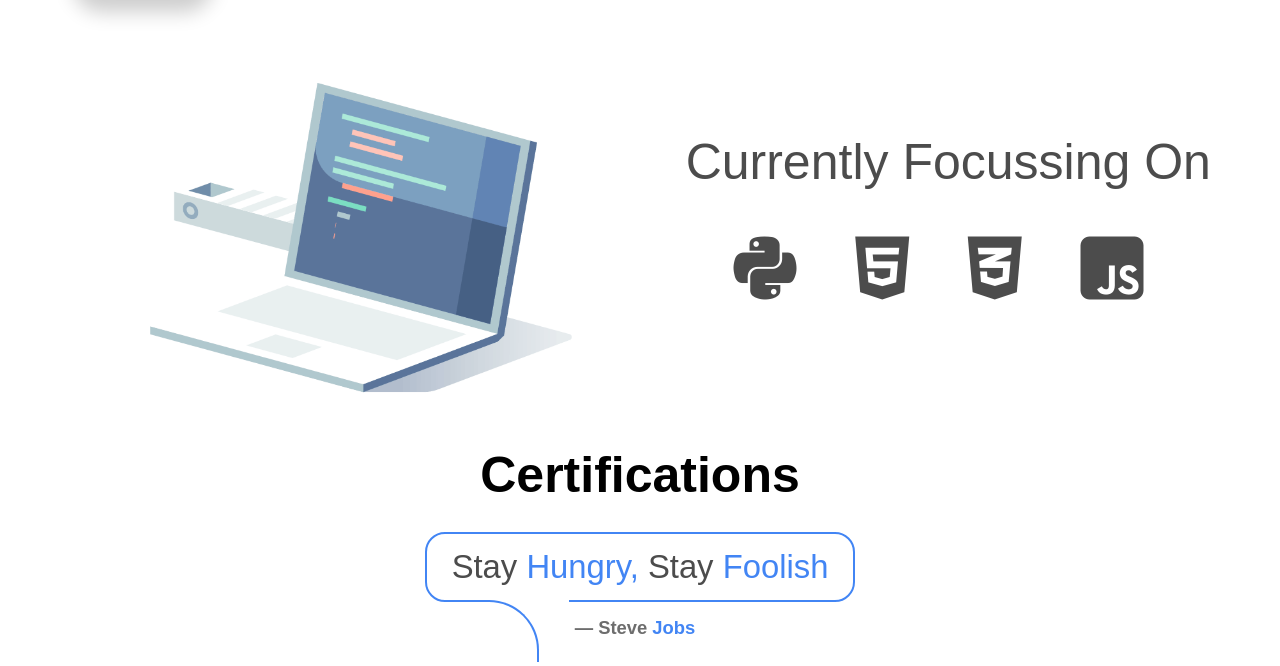
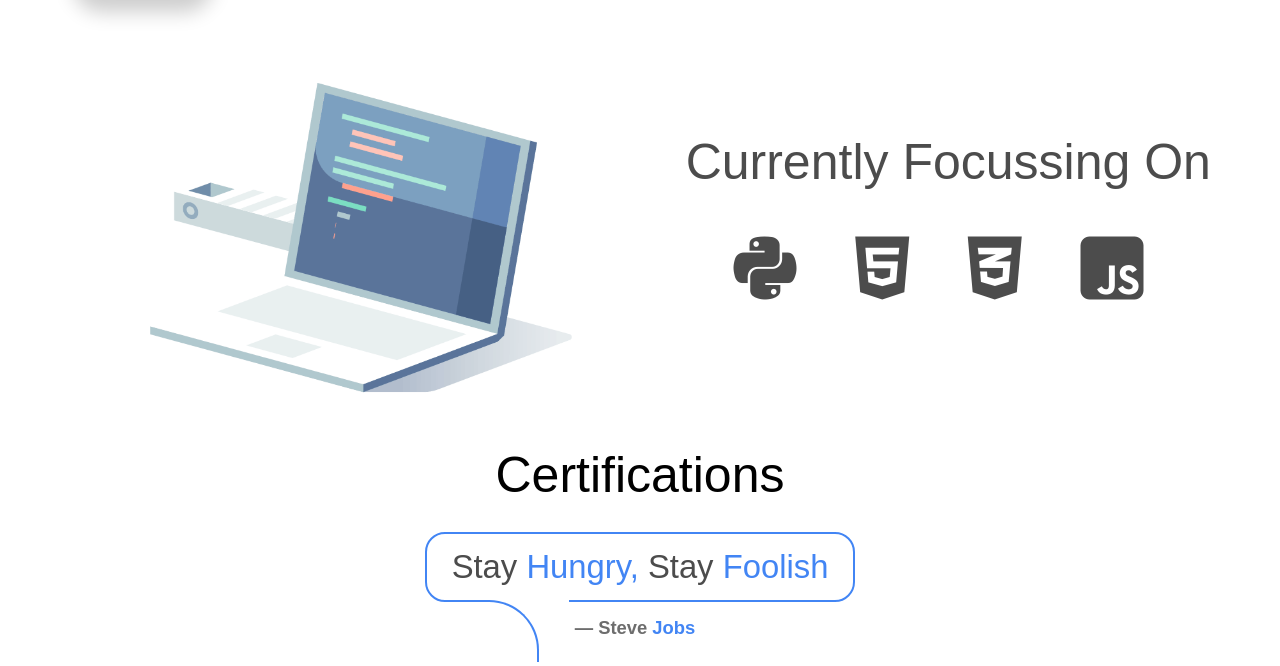
Before and after one commit to sohamderoy/sohamderoy.github.io, a PHP site: page / in a window 1280 px wide. Shown: the part 647-1313 px from the top of the page. Run offline with PHP 8.4, Linux system fonts and the light colour scheme; some libraries are stand-ins or nearby versions; some web fonts are replaced.

Commit message:
Update main.css

```diff
--- a/css/main.css
+++ b/css/main.css
@@ -157,9 +157,9 @@ p {
 }
 .certifications{
     font-size: 50px;
-    font-weight: bold;
     padding: 1% 0% 0% 0%;
     text-align: center !important;
+    columns: #4c4c4c;
 }
 .certificationbutton{
     background-color: #4285F4;
```
